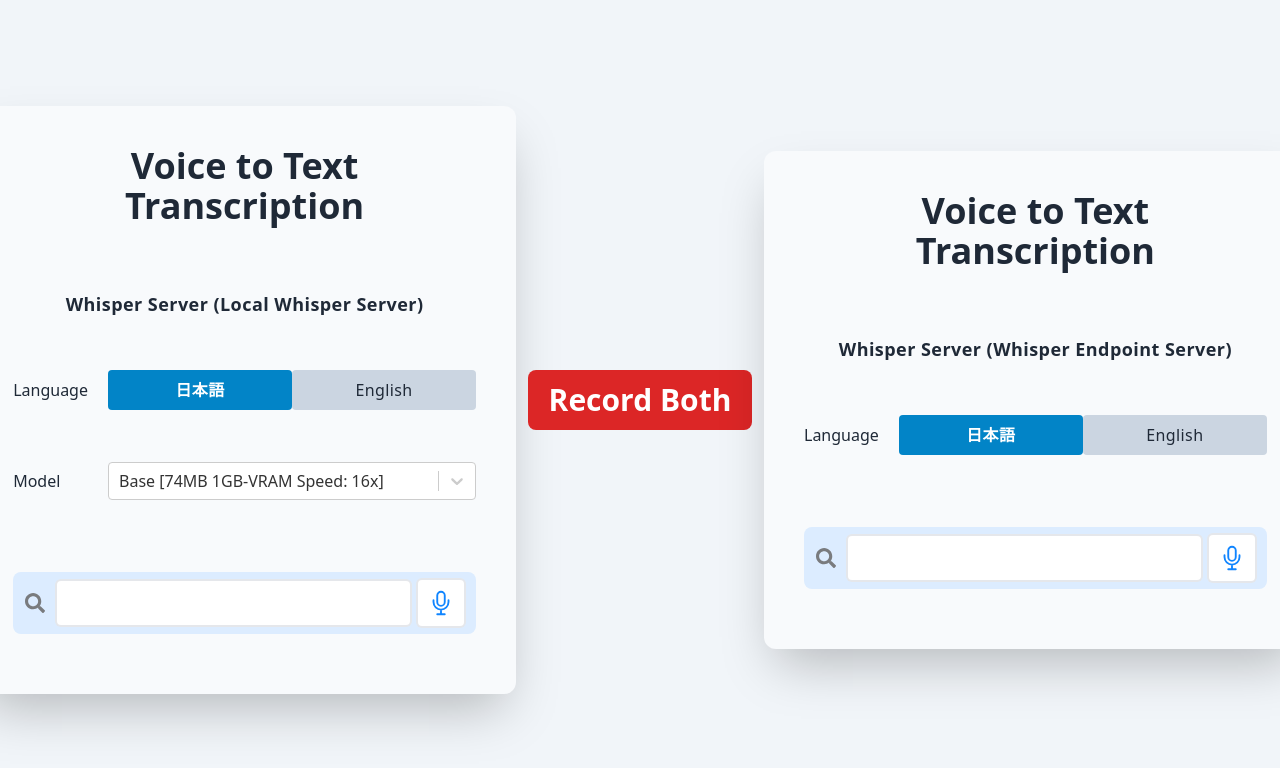
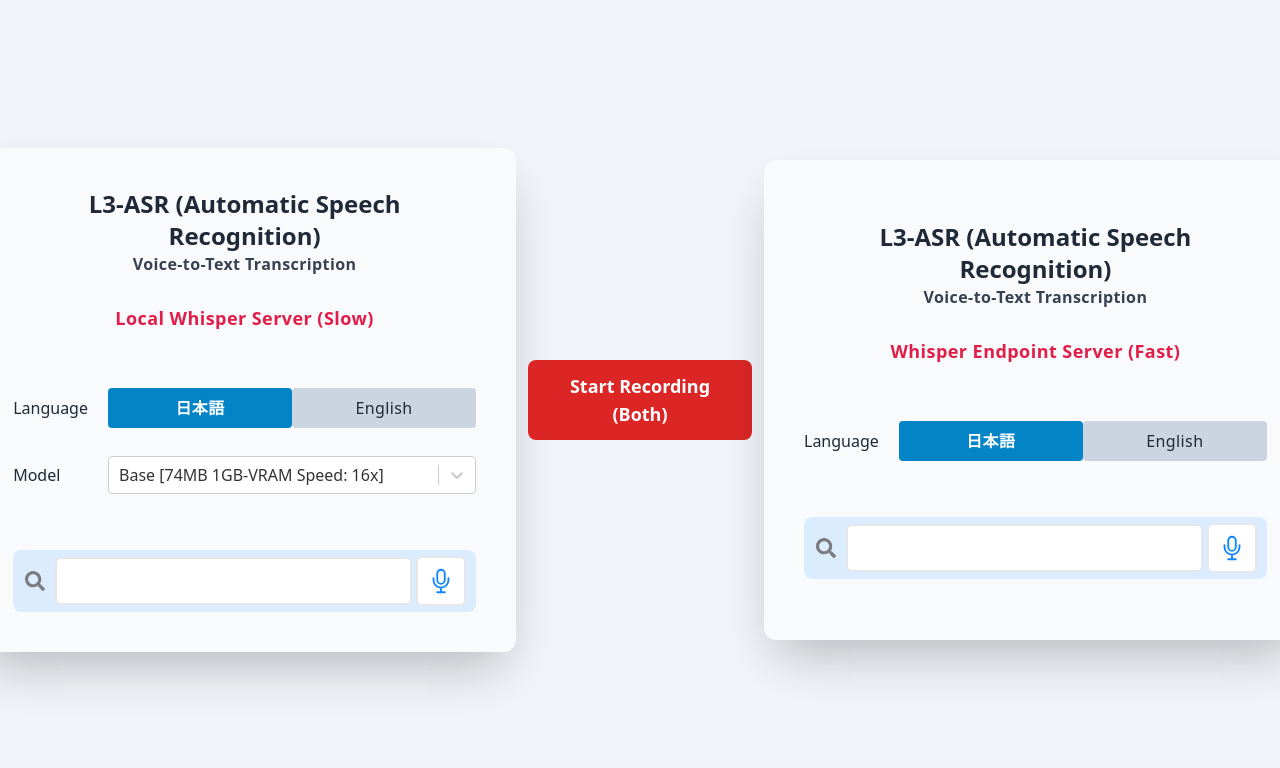
Before and after one commit to nganaremba-rem/whisperapireactclient, a React (Vite) app: page / in a window 1280 px wide. Shown: the top 768 px of the page. Built offline with nearby package versions, Linux system fonts and the light colour scheme; no server answers.

Commit message:
some ui changes

```diff
--- a/src/App.jsx
+++ b/src/App.jsx
@@ -83,7 +83,7 @@
 
 	return (
 		<>
-			<div className='min-h-[100svh] p-2 items-center   bg-slate-100 text-gray-800 flex flex-col md:flex-row md:justify-center gap-3 '>
+			<div className='min-h-[100svh] p-2 items-center   bg-slate-100 text-gray-800 flex flex-col xl:flex-row xl:justify-center gap-3 '>
 				<AudioRecordingCard
 					error={error}
 					isPending={isPending}
@@ -93,7 +93,7 @@
 					searchText={searchText}
 					setLanguage={setLanguage}
 					setSearchText={setSearchText}
-					title={'Local Whisper Server'}
+					title={'Local Whisper Server (Slow)'}
 					model={model}
 					modelOptions={modelOptions}
 					setModel={setModel}
@@ -108,7 +108,7 @@
 					/>
 				</div>
 				<AudioRecordingCard
-					title={'Whisper Endpoint Server'}
+					title={'Whisper Endpoint Server (Fast)'}
 					desc='Description: This server is configured making an api request with paid API_KEY from the provided endpoint of Whisper API. It handles transcription processes, serving the resulting text.
 					Implementation: Utilizes the Whisper API endpoint from the whisperapi.com.'
 					error={endpointError}
--- a/src/components/AudioRecordingCard.jsx
+++ b/src/components/AudioRecordingCard.jsx
@@ -22,19 +22,26 @@
 	desc,
 }) {
 	return (
-		<div className='sm:max-w-[40rem] m-1 sm:m-0 sm:shadow-2xl bg-slate-50 p-6 sm:p-10 rounded-xl'>
-			<h1 className='text-4xl font-bold text-center pb-16'>
-				Voice to Text Transcription
+		<div className='sm:max-w-[40rem] flex gap-14 flex-col justify-center min-h-[30rem] m-1 sm:m-0 sm:shadow-2xl bg-slate-50 p-6 sm:p-10 rounded-xl'>
+			<header className='text-center grid gap-7'>
+				<div>
+					<h1 className='text-2xl font-bold'>
+						L3-ASR (Automatic Speech Recognition)
 					</h1>
-			<div className='flex w-full space-y-10 sm:w-max flex-col  sm:justify-center  gap-3'>
+					<p className='font-bold text-gray-700 tracking-wide'>
+						Voice-to-Text Transcription
+					</p>
+				</div>
 				<TitleAndDescription title={title} desc={desc} />
-
+			</header>
+			<div className='flex w-full space-y-7 sm:w-max flex-col  sm:justify-center'>
 				<div className='grid space-y-5 sm:space-y-0 sm:grid-cols-[1fr_368px] sm:gap-5 sm:items-center'>
 					<LanguageSelection language={language} setLanguage={setLanguage} />
 				</div>
 				{modelOptions && <ModelSelection model={model} setModel={setModel} />}
 			</div>
 
+			<div>
 				<ErrorText error={error} isRecording={isRecording} />
 
 				<SearchInputWithVoice
@@ -45,6 +52,7 @@
 					setSearchText={setSearchText}
 				/>
 			</div>
+		</div>
 	)
 }
 
--- a/src/components/ErrorText.jsx
+++ b/src/components/ErrorText.jsx
@@ -4,8 +4,8 @@
 	return (
 		<div
 			className={`${
-				error !== '' && !isRecording ? 'visible' : 'invisible'
-			} py-6 text-red-400 font-bold tracking-wide`}
+				error !== '' && !isRecording ? 'block' : 'hidden'
+			} py-2 text-red-400 font-bold tracking-wide`}
 		>
 			{error || 'Error'}
 		</div>
--- a/src/components/RecordBothButton.jsx
+++ b/src/components/RecordBothButton.jsx
@@ -3,14 +3,16 @@
 		<button
 			type='button'
 			onClick={recordBoth}
-			className='cursor-pointer min-w-[14rem] bg-red-600 text-white text-3xl active:bg-gray-900  pointer-events-auto active:text-slate-200 px-4 py-3  rounded-lg font-bold'
+			className='cursor-pointer min-w-[14rem] bg-red-600 text-white text-lg active:bg-gray-900  pointer-events-auto active:text-slate-200 px-4 py-3  rounded-lg font-bold'
 		>
 			<div
 				className={`${
 					endpointIsRecording && isRecording && 'animate-my_pulse'
 				} `}
 			>
-				{endpointIsRecording && isRecording ? 'Stop Both' : 'Record Both'}
+				{endpointIsRecording && isRecording
+					? 'Stop Recording (Both)'
+					: 'Start Recording (Both)'}
 			</div>
 		</button>
 	)
--- a/src/components/SearchInputWithVoice.jsx
+++ b/src/components/SearchInputWithVoice.jsx
@@ -23,7 +23,7 @@
 	)
 
 	return (
-		<div className=' bg-[#DCECFF] mb-5   px-3 py-2 flex w-full items-center rounded-lg   '>
+		<div className=' bg-[#DCECFF] px-3 py-2 flex w-full items-center rounded-lg   '>
 			<div>
 				<FaSearch size={20} className='text-[#797B7E]' />
 			</div>
--- a/src/components/TitleAndDescription.jsx
+++ b/src/components/TitleAndDescription.jsx
@@ -4,9 +4,9 @@
 	return (
 		<div
 			title={desc}
-			className='text-center text-lg font-extrabold tracking-wide'
+			className='text-center text-rose-600 text-lg font-extrabold tracking-wide'
 		>
-			Whisper Server ({title})
+			{title}
 		</div>
 	)
 }
```
Lines whose indentation alone changed are shown as unchanged.
